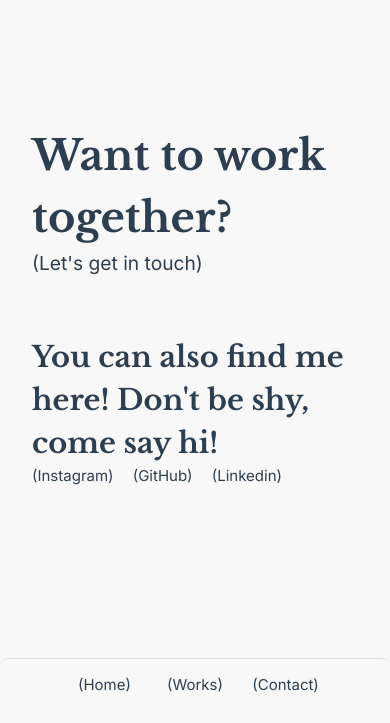
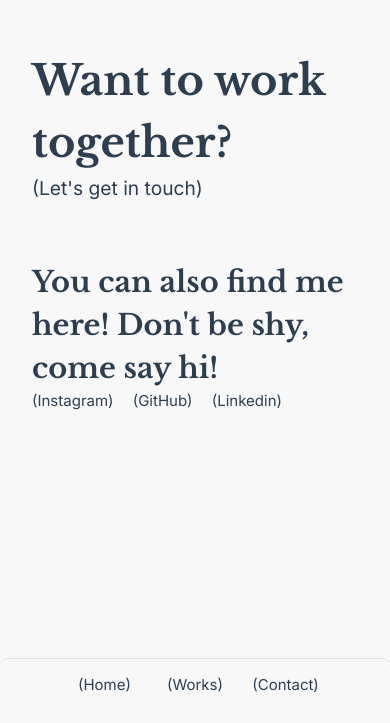
Before and after one commit to MathieuDubart/portfolio-vue, a Vue app: page /contact in a window 390 px wide. Shown: the part 121-844 px from the top of the page. Built offline with nearby package versions, Linux system fonts and the light colour scheme.

Commit message:
testing/contact=>testing margin (1)

```diff
--- a/src/assets/styles/main.css
+++ b/src/assets/styles/main.css
@@ -399,6 +399,9 @@ h2.client {
   .works .title {
     margin-top: 1em;
   }
+  .contact {
+    margin-top: -5em;
+  }
   .contact .title{
   margin-top: 1em;
   }
```
